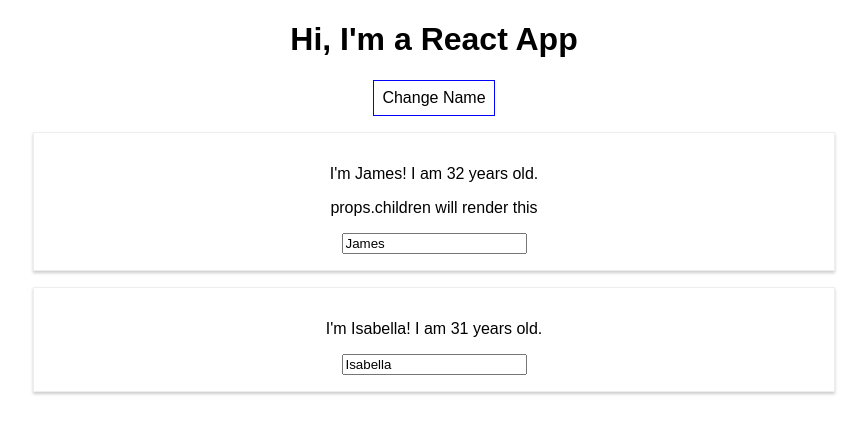
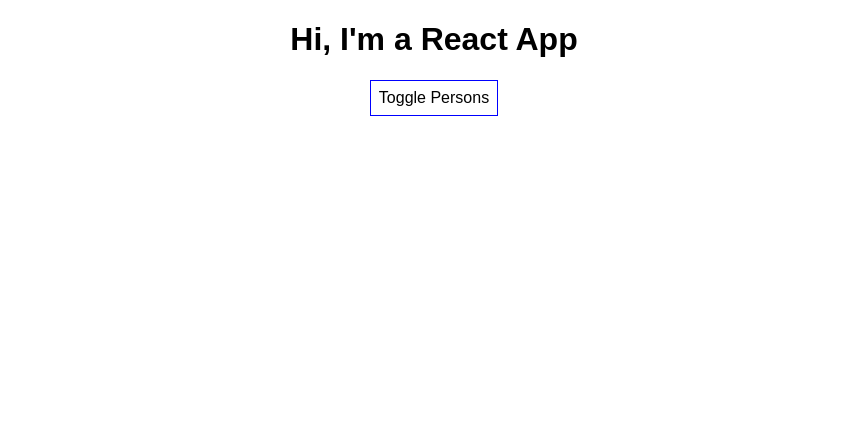
Before and after one commit to hzbyun/react-practice, a React (Create React App) app: page / in a window 1280 px wide. Shown: the top 434 px of the page, without its empty margins (206-1073 px from the left). Built offline with nearby package versions, Linux system fonts and the light colour scheme.

Commit message:
conditional content-rendering

```diff
--- a/src/App.js
+++ b/src/App.js
@@ -9,7 +9,8 @@
     persons: [
       { name: 'James', age: 32},
       { name: 'Isabella', age: 31}
-    ]
+    ],
+    showPersons: false
   }
 
   switchNameHandler = (newAge) => {
@@ -32,6 +33,11 @@
     })
   }
 
+  togglePersonHandler = () => {
+    const doesShow = this.state.showPersons;
+    this.setState({showPersons: !doesShow});
+  }
+
   render() {
     const style = {
       backgroundColor: 'white',
@@ -52,7 +58,10 @@
         */}
         <button
           style={style}
-          onClick={() => this.switchNameHandler(5)}>Change Name</button>
+          onClick={this.togglePersonHandler}>Toggle Persons</button>
+        {
+          this.state.showPersons ?
+            <div>
               <Person
                 name={this.state.persons[0].name}
                 age={this.state.persons[0].age}
@@ -61,6 +70,8 @@
               <Person
                 name={this.state.persons[1].name}
                 age={this.state.persons[1].age}/>
+            </div> : null
+        }
       </div>
     );
 
```
Lines whose indentation alone changed are shown as unchanged.
